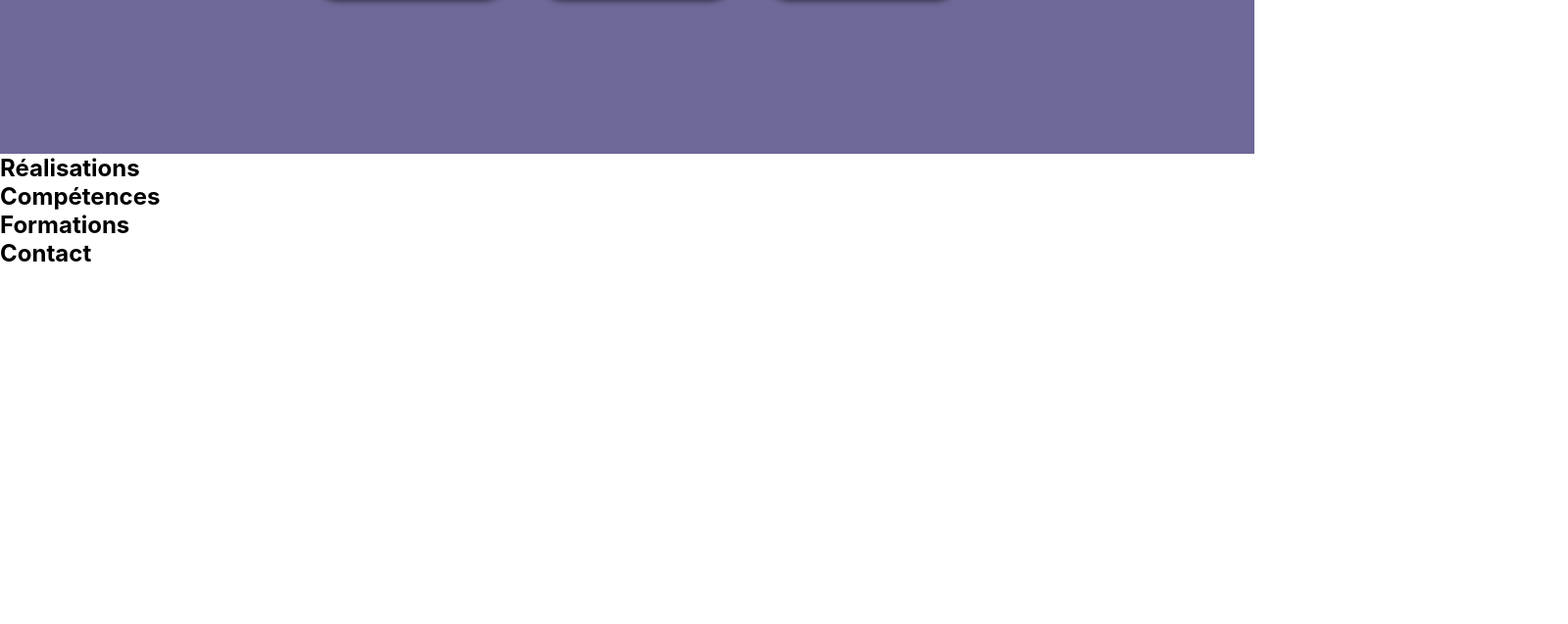
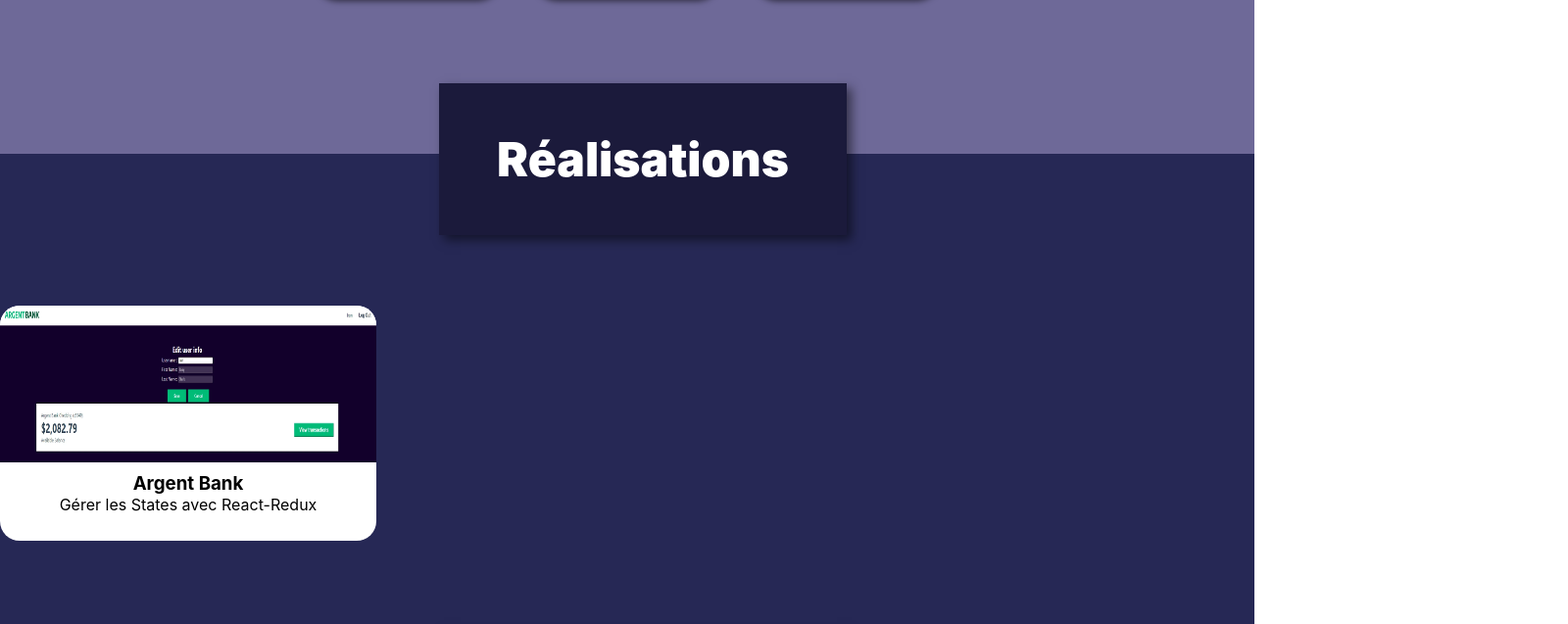
Before and after one commit to wufo121/portfolio, a React app: page / in a window 1280 px wide. Shown: the part 1612-2249 px from the top of the page at 98% size, 1600 px wide, since content can reach past the window. Before the commit the page ends 1885 px from the top, so only its background shows below. Built offline with nearby package versions, Linux system fonts and the light colour scheme.

Commit message:
avancement

```diff
--- a/package.json
+++ b/package.json
@@ -12,6 +12,7 @@
     "@testing-library/react": "^13.4.0",
     "@testing-library/user-event": "^13.5.0",
     "node-sass": "^9.0.0",
+    "parse": "^4.2.0",
     "react": "^18.2.0",
     "react-dom": "^18.2.0",
     "react-router-dom": "^6.18.0",
--- a/src/Components/CardActivity/cardActivity.scss
+++ b/src/Components/CardActivity/cardActivity.scss
@@ -4,7 +4,7 @@
     display: flex;
     justify-content: center;
     align-items: center;
-    width: 13%;
+    width: 100%;
     height: 20vh;
     border-radius: 25px;
     flex-direction: column;
--- /dev/null
+++ b/src/Components/CardRealisation/CardRealisation.scss
@@ -0,0 +1,21 @@
+
+
+
+.CardRealisation{
+    display: flex;
+    flex-direction: column;
+    align-items: center;
+    width: 30%;
+    height: 15em;
+    background-color: white;
+    border-radius: 20px;
+
+    img{
+        border-radius: 20px 20px 0px 0px;
+        width: 100%;
+        height: 10em;
+        object-fit:fill;
+        margin:0 0.5em;
+        margin-bottom: 10px;
+    }
+}
--- /dev/null
+++ b/src/Components/CardRealisation/index.jsx
@@ -0,0 +1,15 @@
+
+import './CardRealisation.scss'
+
+
+function CardRealisation({ RealisationImage, nomRealisation, courteDescriptionRealisation }) {
+    return (
+      <div className='CardRealisation'>
+        <img src={RealisationImage} alt={`projet ${nomRealisation}`}/>
+        <h3>{nomRealisation}</h3>
+        <p>{courteDescriptionRealisation}</p>
+      </div>
+    );
+  }
+
+  export default CardRealisation;
--- a/src/Pages/Home/Home.scss
+++ b/src/Pages/Home/Home.scss
@@ -1,6 +1,13 @@
 *{
     margin: 0;
 }
+
+
+
+$darkBlue:#1B1A3B;
+$darkPurple: #262855;
+$pastelPurple:#676EA5;
+$darkPink:#6E6998;
 
 
 @keyframes apparition {
@@ -109,7 +116,7 @@
 
 
   #Présentation{
-    background-color:  rgb(38, 40, 85);
+    background-color:  $darkPurple;
     padding-bottom: 10em;
 
 
@@ -119,7 +126,7 @@
       left: 35%;
       top:-1.5em;
       width: 25%;
-      background-color: rgb(27, 26, 59) ;
+      background-color: $darkBlue ;
       padding: 1em;
       font-size: 3em;
       display: flex;
@@ -145,7 +152,7 @@
 
 
   #Activité{
-    background-color:rgb( 110, 105, 152);
+    background-color:$darkPink;
 
 
     h2{
@@ -154,7 +161,7 @@
       left: 35%;
       top:-1.5em;
       width: 25%;
-      background-color: rgb(103, 110, 165);
+      background-color: $pastelPurple;
       padding: 1em;
       font-size: 3em;
       display: flex;
@@ -166,7 +173,7 @@
     .CardActivitySection {
       position: relative;
       left: 25%;
-      width: 100%;
+      width: 50%;
       display: flex;
       flex-direction: column;
       gap: 2em;
@@ -177,5 +184,87 @@
         flex-direction: row;
         gap: 2em;
       }
+   }
+}
+
+
+#Réalisation{
+
+  background-color:$darkPurple ;
+  padding-bottom: 10em;
+
+  h2{
+    box-shadow: 5px 5px 10px rgba(0, 0, 0, 0.5);
+      position: relative;
+      left: 35%;
+      top:-1.5em;
+      width: 25%;
+      background-color: $darkBlue;
+      padding: 1em;
+      font-size: 3em;
+      display: flex;
+      justify-content: center;
+      color:white;
+      font-weight: 900;
   }
 }
+
+
+#Compétence{
+
+  background-color:$darkPink ;
+
+  h2{
+    box-shadow: 5px 5px 10px rgba(0, 0, 0, 0.5);
+      position: relative;
+      left: 35%;
+      top:-1.5em;
+      width: 25%;
+      background-color: $pastelPurple;
+      padding: 1em;
+      font-size: 3em;
+      display: flex;
+      justify-content: center;
+      color:white;
+      font-weight: 900;
+  }
+}
+
+#Formations{
+
+  background-color:$darkPurple ;
+
+  h2{
+    box-shadow: 5px 5px 10px rgba(0, 0, 0, 0.5);
+      position: relative;
+      left: 35%;
+      top:-1.5em;
+      width: 25%;
+      background-color: $darkBlue;
+      padding: 1em;
+      font-size: 3em;
+      display: flex;
+      justify-content: center;
+      color:white;
+      font-weight: 900;
+  }
+}
+#Contact{
+
+  background-color:$darkPink ;
+
+  h2{
+    box-shadow: 5px 5px 10px rgba(0, 0, 0, 0.5);
+      position: relative;
+      left: 35%;
+      top:-1.5em;
+      width: 25%;
+      background-color: $pastelPurple;
+      padding: 1em;
+      font-size: 3em;
+      display: flex;
+      justify-content: center;
+      color:white;
+      font-weight: 900;
+  }
+}
--- a/src/Pages/Home/index.jsx
+++ b/src/Pages/Home/index.jsx
@@ -1,7 +1,10 @@
 import './Home.scss'
 import Espace from "../../Assets/starry-sky.webp"
 import CardActivity from '../../Components/CardActivity'
+import CardRealisation from '../../Components/CardRealisation';
 import { faDesktop } from '@fortawesome/free-solid-svg-icons';
+import Projet11 from '../../Assets/ArgentBank.webp';
+
 
 
 function Home () {
@@ -78,6 +81,11 @@ function Home () {
             </section>
             <section id="Réalisation">
                 <h2>Réalisations</h2>
+                <CardRealisation
+                RealisationImage={Projet11}
+                nomRealisation="Argent Bank"
+                courteDescriptionRealisation="Gérer les States avec React-Redux"
+                />
             </section>
             <section id="Compétence">
                 <h2>Compétences</h2>
```
Also changed, not shown: src/Assets/ArgentBank.webp (added), 2 other files.
